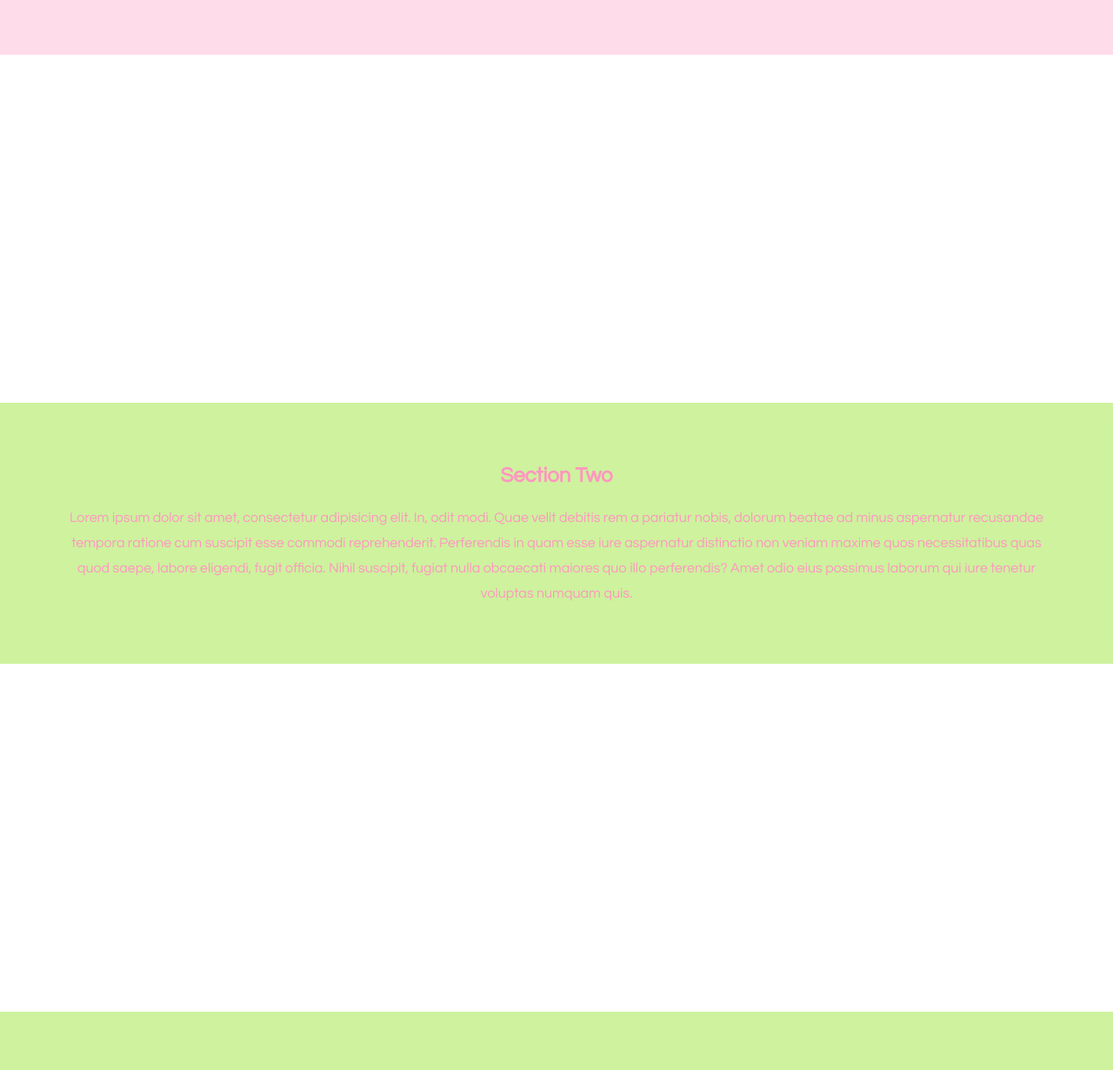
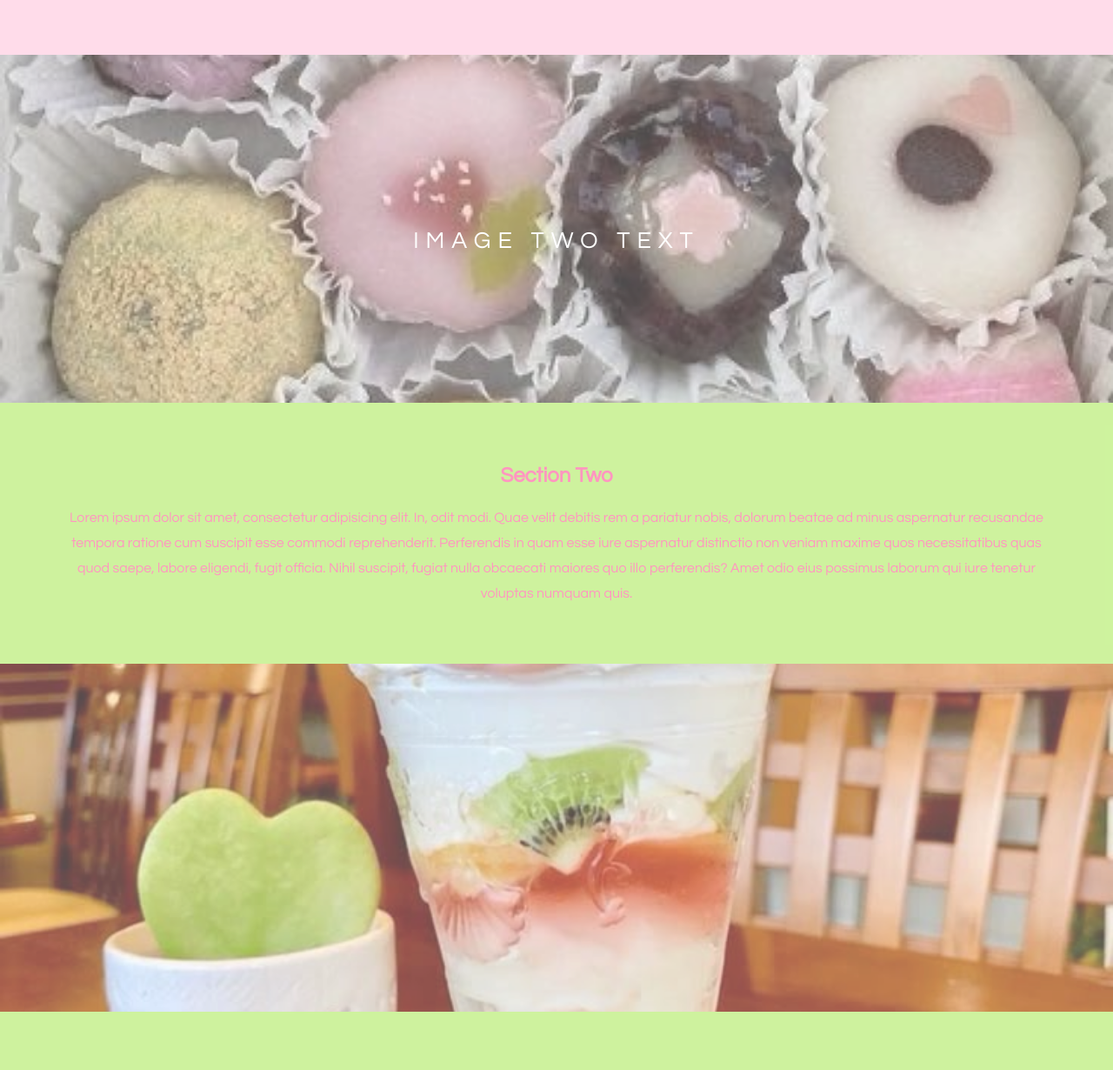
Before and after one commit to Nyanakon/Parallax2, a plain HTML site: page index.html in a window 1280 px wide. Shown: the part 1037-2267 px from the top of the page at 87% size. Drawn offline with Linux system fonts and the light colour scheme.

Commit message:
Update style.css

```diff
--- a/style.css
+++ b/style.css
@@ -24,17 +24,17 @@ body {
   }
 
   .pimg1{
-    background-image:url('img/img1.jpg');
+    background-image:url('img1.jpg');
     min-height: 100%;
   }
 
   .pimg2{
-    background-image:url('img/img2.jpg');
+    background-image:url('img2.jpg');
     min-height: 400px;
   }
 
   .pimg3{
-    background-image:url('img/img3.jpg');
+    background-image:url('img3.jpg');
     min-height: 400px;
   }
 
```
